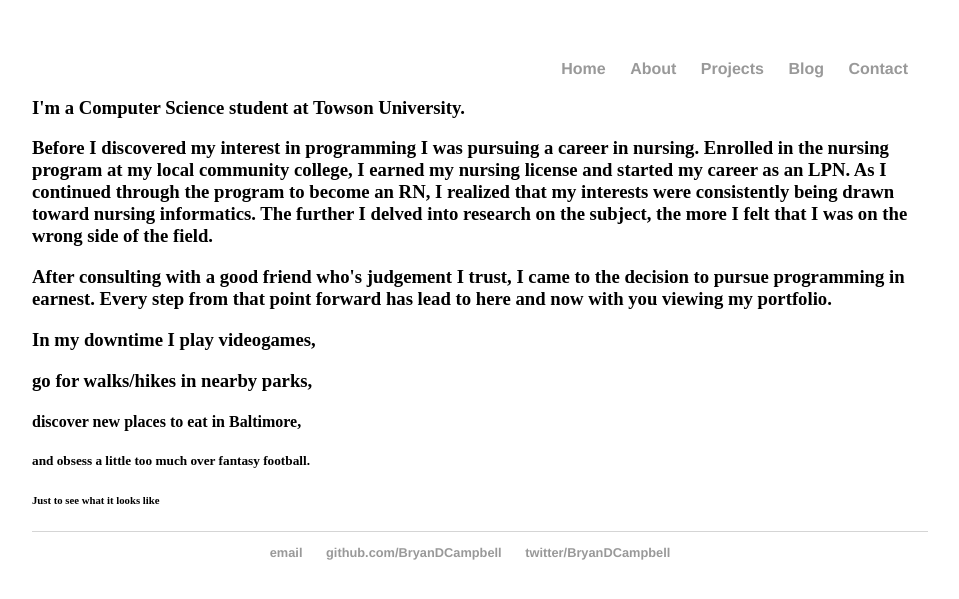
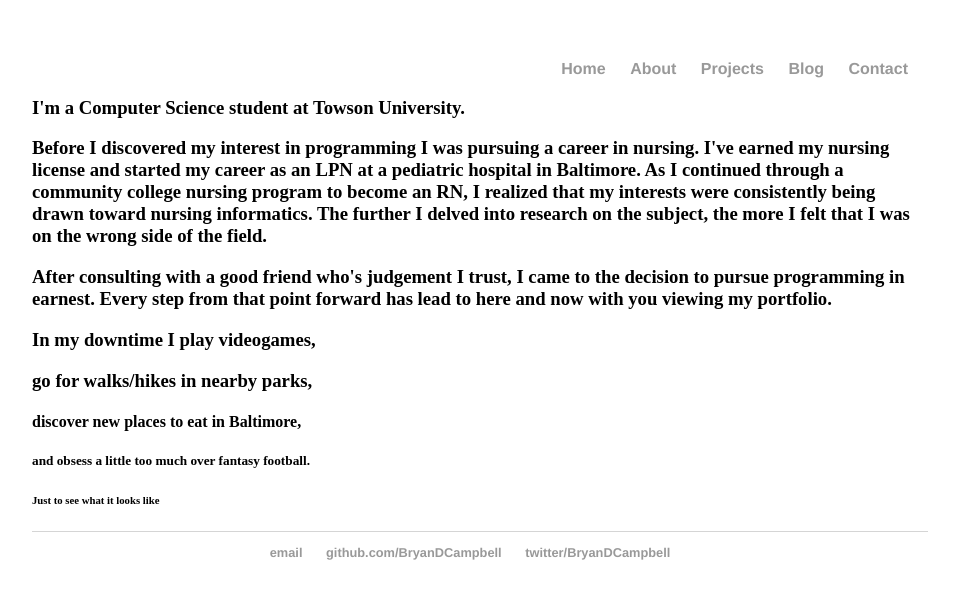
Before and after one commit to BryanDCampbell/BryanDCampbell.github.io, a Jekyll site: the page built from about/index.html, in a window 1280 px wide. Shown: the top 599 px of the page, without its empty margins (160-1119 px from the left). Built offline with Jekyll 4.4.1, drawn with Linux system fonts in a browser that asks for light colours.

Commit message:
Update index.html

```diff
--- a/about/index.html
+++ b/about/index.html
@@ -4,7 +4,7 @@ title: About Me
 ---
 <div class="blurb">
 	<h3>I'm a Computer Science student at Towson University.</h3>
-	<h3>Before I discovered my interest in programming I was pursuing a career in nursing. Enrolled in the nursing program at my local community college, I earned my nursing license and started my career as an LPN. As I continued through the program to become an RN, I realized that my interests were consistently being drawn toward nursing informatics. The further I delved into research on the subject, the more I felt that I was on the wrong side of the field. </h3>
+	<h3>Before I discovered my interest in programming I was pursuing a career in nursing. I've earned my nursing license and started my career as an LPN at a pediatric hospital in Baltimore. As I continued through a community college nursing program to become an RN, I realized that my interests were consistently being drawn toward nursing informatics. The further I delved into research on the subject, the more I felt that I was on the wrong side of the field. </h3>
 	<h3>After consulting with a good friend who's judgement I trust, I came to the decision to pursue programming in earnest. Every step from that point forward has lead to here and now with you viewing my portfolio.</h3>
 	<h3> In my downtime I play videogames, </h3>
 	<h3>go for walks/hikes in nearby parks,</h3>
```
